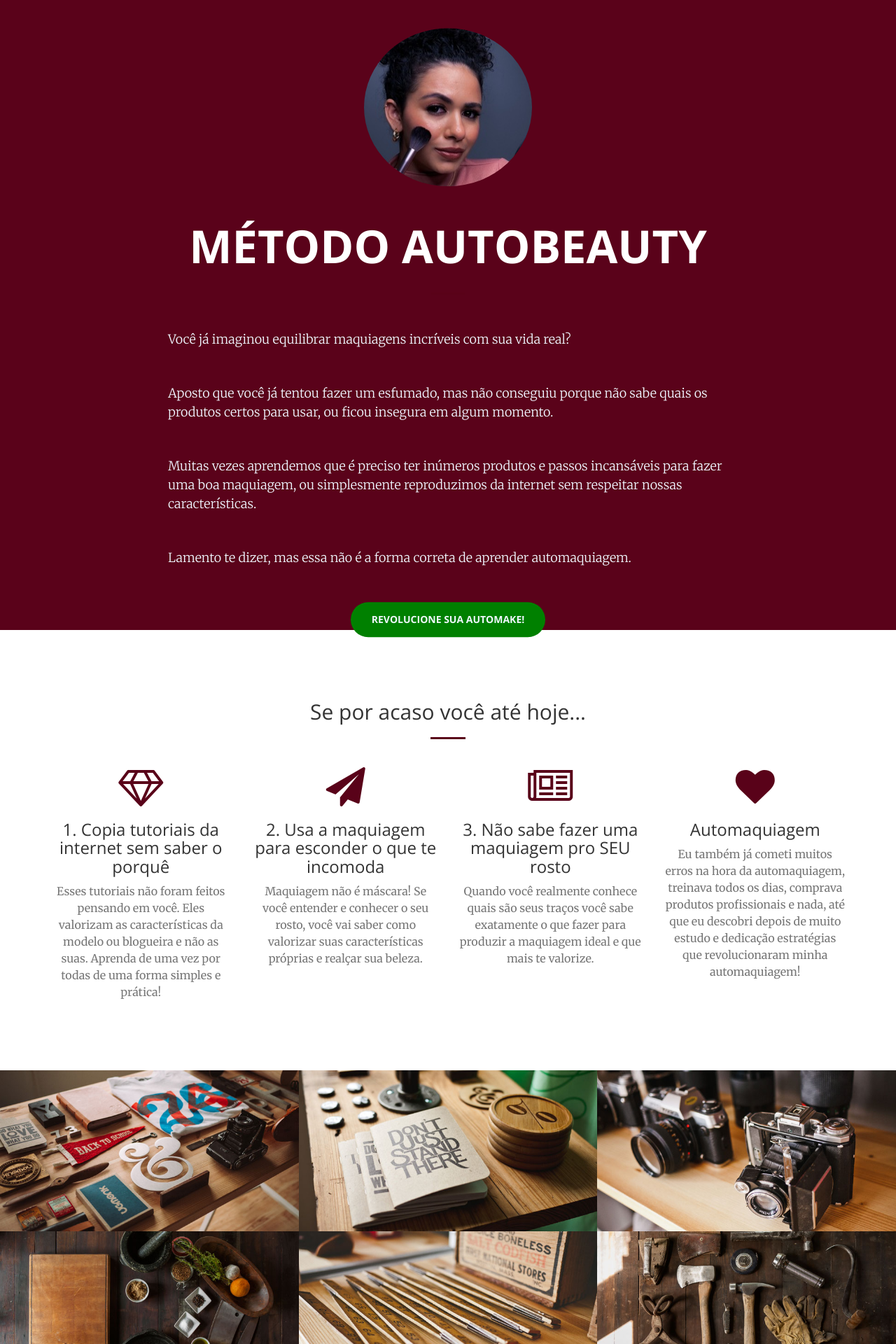
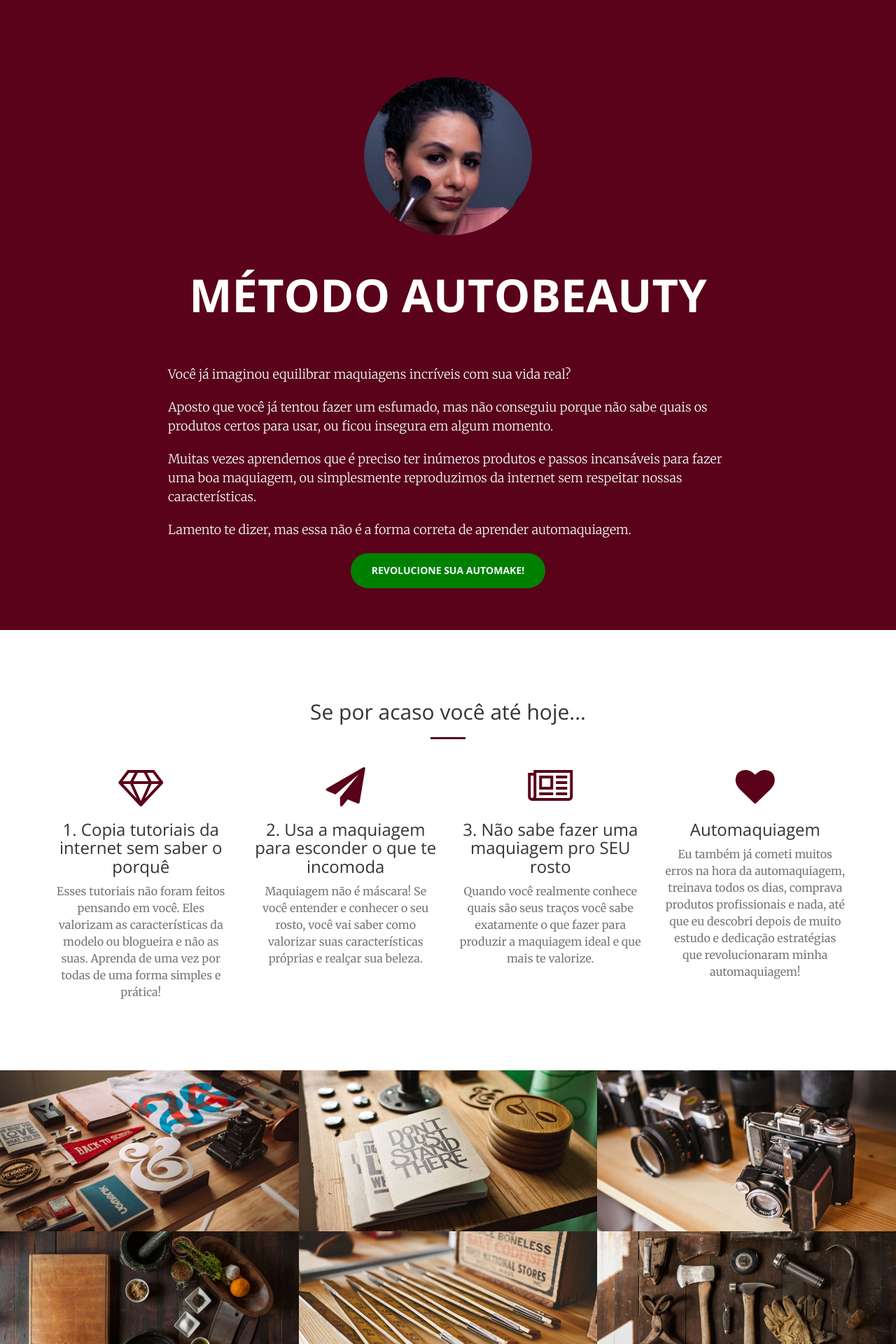
Before and after one commit to kellyeudenia/business-woman, a Jekyll site: the page built from index.html, in a window 1280 px wide. Shown: the top 1920 px of the page at 70% size. Built offline with Jekyll 4.4.1, drawn with Linux system fonts in a browser that asks for light colours.

Commit message:
Setup para a página de vendas.

```diff
--- a/_includes/header.html
+++ b/_includes/header.html
@@ -4,10 +4,10 @@
             <img src="img/profile/me.jpg" class="img-responsive"  style="border-radius: 50%; margin: 5% auto;" alt="Imagem de Eudenia Makeup segurando um pincel">
             <h1>MÉTODO AUTOBEAUTY</h1>
             <hr>
-            <p style="color: aliceblue; text-align: left; margin: 5% auto;" >Você já imaginou equilibrar maquiagens incríveis com sua vida real?</p>
-            <p style="color: aliceblue; text-align: left; margin: 5% auto;" >Aposto que você já tentou fazer um esfumado, mas não conseguiu porque não sabe quais os produtos certos para usar, ou ficou insegura em algum momento. </p>
-            <p style="color: aliceblue; text-align: left; margin: 5% auto;" >Muitas vezes aprendemos que é preciso ter inúmeros produtos e passos incansáveis para fazer uma boa maquiagem, ou simplesmente reproduzimos da internet sem respeitar nossas características. </p>
-            <p style="color: aliceblue; text-align: left; margin: 5% auto;" >Lamento te dizer, mas essa não é a forma correta de aprender automaquiagem.</p>
+            <p style="color: aliceblue; text-align: left; margin: 2% auto;" >Você já imaginou equilibrar maquiagens incríveis com sua vida real?</p>
+            <p style="color: aliceblue; text-align: left; margin: 2% auto;" >Aposto que você já tentou fazer um esfumado, mas não conseguiu porque não sabe quais os produtos certos para usar, ou ficou insegura em algum momento. </p>
+            <p style="color: aliceblue; text-align: left; margin: 2% auto;" >Muitas vezes aprendemos que é preciso ter inúmeros produtos e passos incansáveis para fazer uma boa maquiagem, ou simplesmente reproduzimos da internet sem respeitar nossas características. </p>
+            <p style="color: aliceblue; text-align: left; margin: 2% auto;" >Lamento te dizer, mas essa não é a forma correta de aprender automaquiagem.</p>
                 <a href="https://pay.hotmart.com/F76815503F" class="btn btn-default btn-xl wow tada" style="background-color: #008000; color: aliceblue;" target="_blank">REVOLUCIONE SUA AUTOMAKE!</a>
         </div>
     </div>
```
